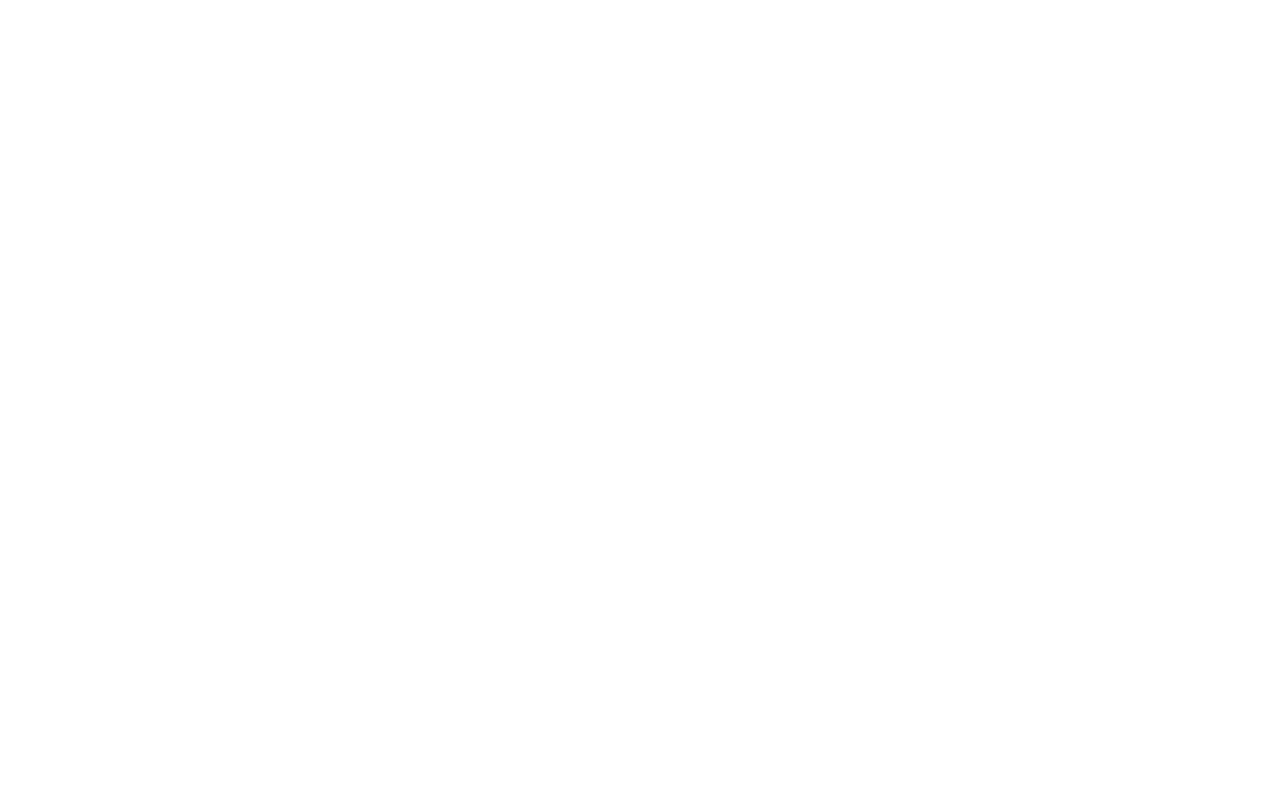
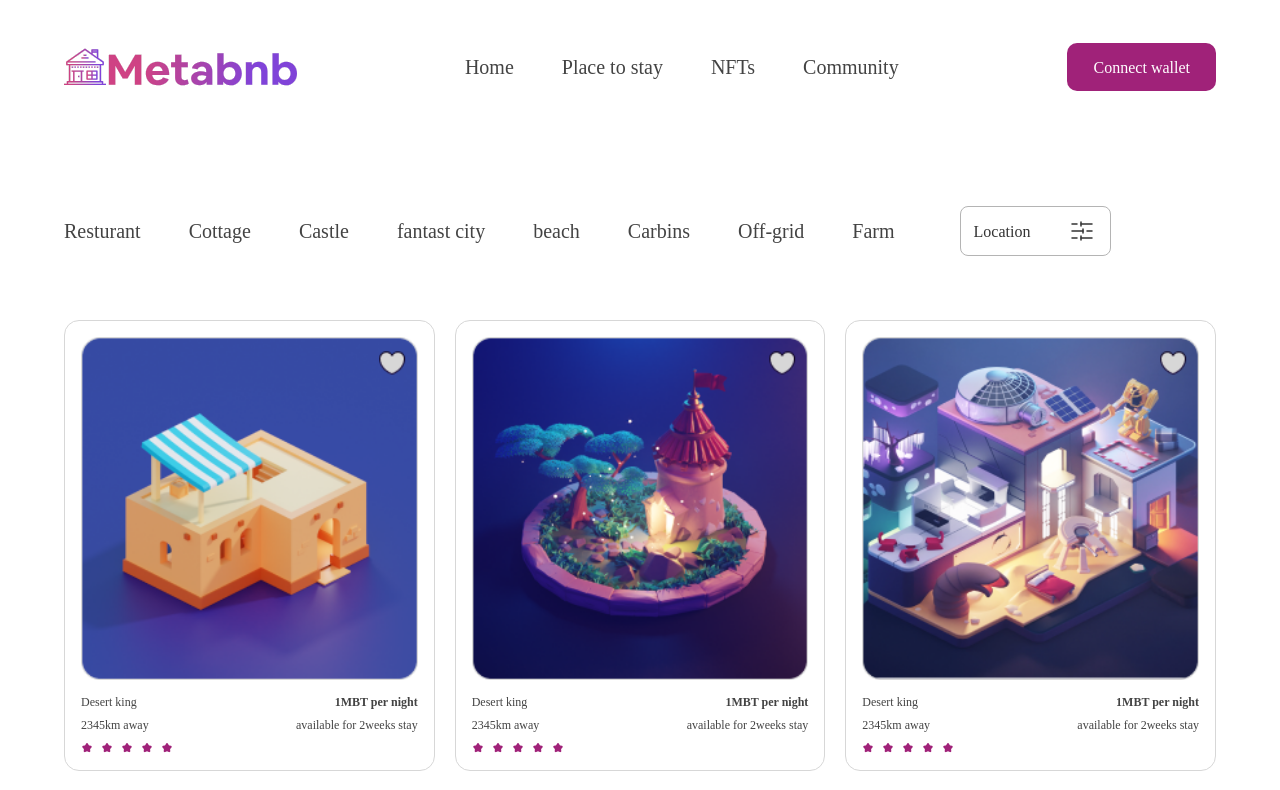
Before and after one commit to sheddyboy/metabnb, a React (Create React App) app: page /place-to-stay in a window 1280 px wide. Before the commit this address had no page. Shown: the top 790 px of the page. Built offline with nearby package versions, Linux system fonts and the light colour scheme; a web font is replaced by a local one.

Commit message:
bug: Route to correct page

```diff
--- a/src/components/Nav.jsx
+++ b/src/components/Nav.jsx
@@ -14,8 +14,8 @@
           <img src="/nav_logo.svg" alt="logo" />
           <div className={styles.nav_links}>
             <Link to="/">Home</Link>
-            <Link to="/">Place to stay</Link>
-            <Link to="/nfts">NFTs</Link>
+            <Link to="/place-to-stay">Place to stay</Link>
+            <Link to="/">NFTs</Link>
             <Link to="/">Community</Link>
           </div>
           <button className={styles.btn} onClick={toggleModal}>
@@ -35,8 +35,8 @@
             <div className={styles.mobileNav}>
               <div className={styles.mobileNavLinks}>
                 <Link to="/">Home</Link>
-                <Link to="/">Place to stay</Link>
-                <Link to="/nfts">NFTs</Link>
+                <Link to="/place-to-stay">Place to stay</Link>
+                <Link to="/">NFTs</Link>
                 <Link to="/">Community</Link>
                 <button className={styles.mobileBtn} onClick={toggleModal}>
                   Connect wallet
--- a/src/index.js
+++ b/src/index.js
@@ -4,7 +4,7 @@
 import "../src/styles/global.css";
 import reportWebVitals from "./reportWebVitals";
 import { BrowserRouter, Routes, Route } from "react-router-dom";
-import Nfts from "./pages/Nfts";
+import PlaceToStay from "./pages/PlaceToStay";
 import ModalContex from "./contexts/ModalContex";
 import Modal from "./components/Modal";
 
@@ -16,7 +16,7 @@
       <BrowserRouter>
         <Routes>
           <Route path="/" element={<App />} />
-          <Route path="/nfts" element={<Nfts />} />
+          <Route path="/place-to-stay" element={<PlaceToStay />} />
         </Routes>
       </BrowserRouter>
     </ModalContex>
--- a/src/pages/Nfts.jsx
+++ b/src/pages/PlaceToStay.jsx
@@ -6,7 +6,7 @@
 import Card from "../components/Card";
 import { Link } from "react-router-dom";
 
-const Nfts = () => {
+const PlaceToStay = () => {
   return (
     <>
       <Nav />
@@ -42,4 +42,4 @@
   );
 };
 
-export default Nfts;
+export default PlaceToStay;
```
